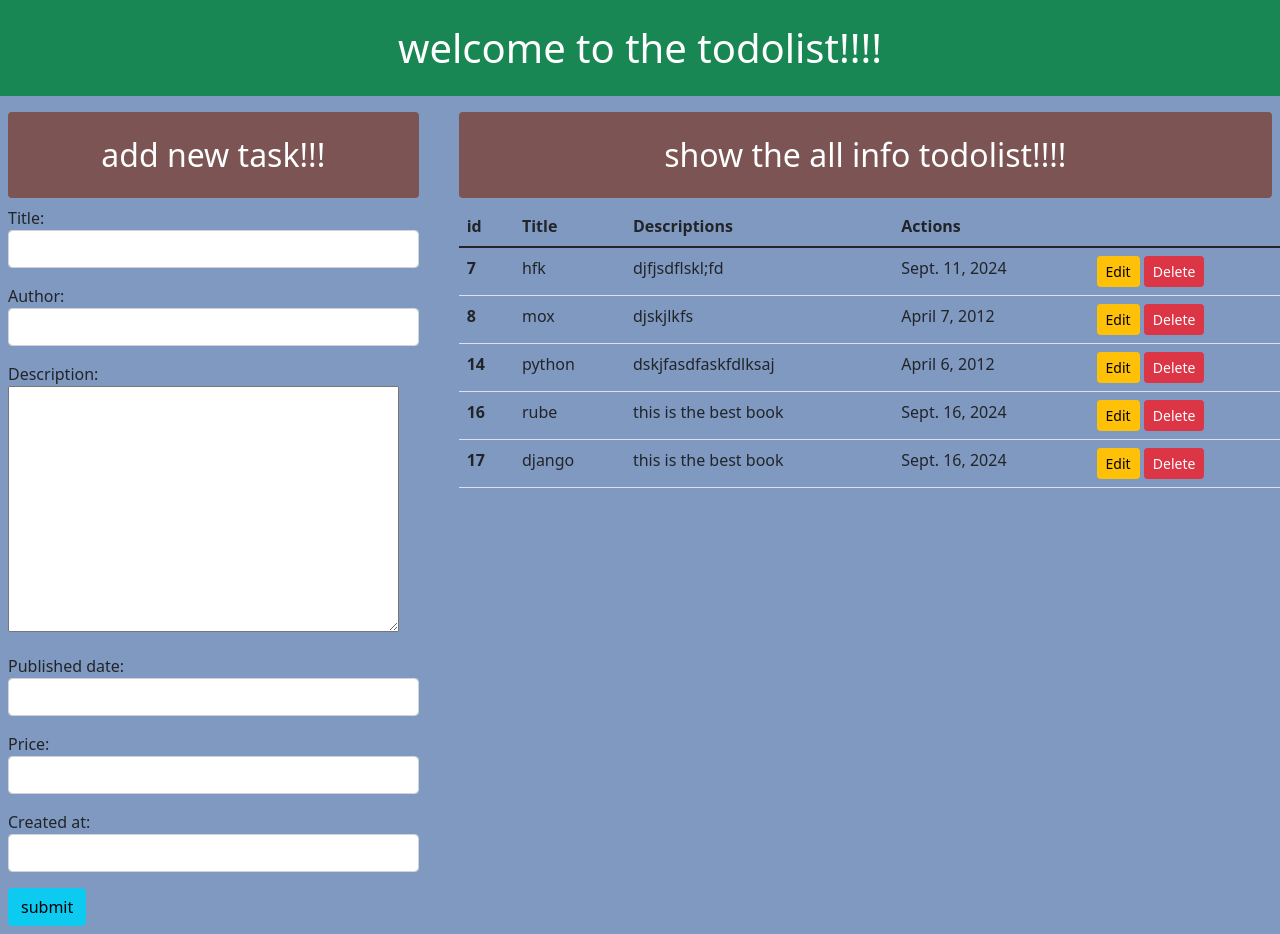
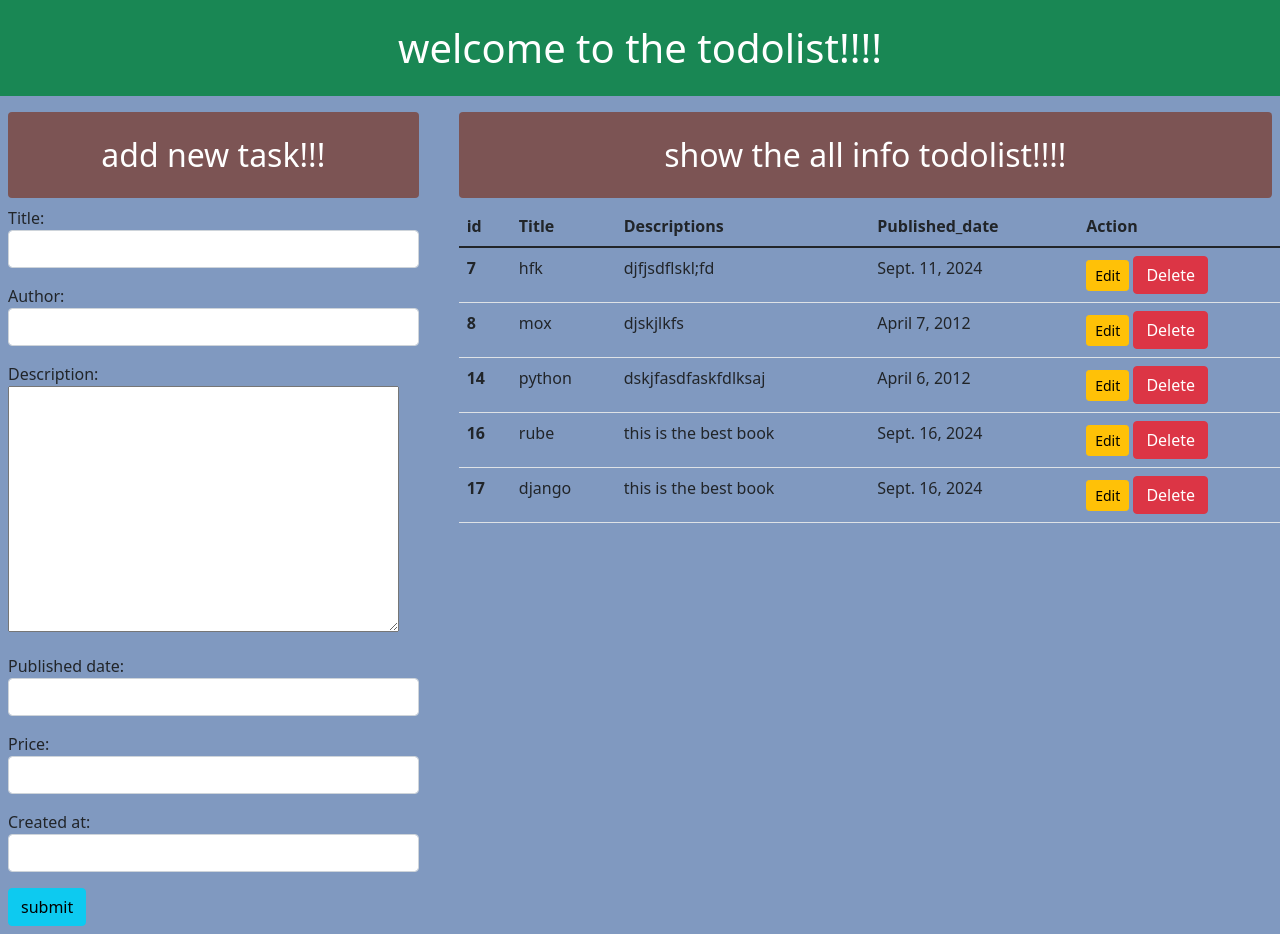
Before and after one commit to rahulgitit/Assessment_book, a Django app: page /home/ in a window 1280 px wide. Run offline with Django 4.2, Linux system fonts and the light colour scheme; data comes from the database, SQL or seed files in the repository; both versions use the stored data as it was after the commit.

Commit message:
this is new update

```diff
--- a/book_app/models.py
+++ b/book_app/models.py
@@ -7,8 +7,8 @@ class Book(models.Model):
     description = models.TextField()
     published_date = models.DateField()
     price = models.DecimalField(max_digits=5, decimal_places=2)
-    created_at = models.DateTimeField(auto_now=False, auto_now_add=False)
-    updated_at=models. DateTimeField (auto_now=True)
+    created_at = models.DateTimeField(auto_now=False, auto_now_add=False,blank=True, null=True)
+    updated_at=models. DateTimeField (auto_now=True,null=True, blank=True)
 
     def clean(self):
         if not self.title:
--- a/book_app/views.py
+++ b/book_app/views.py
@@ -29,13 +29,16 @@ class LoginView(APIView):
         if serializers.is_valid():
             username=serializers.validated_data["username"] # type: ignore
             password=serializers.validated_data["password"] # type: ignore
+            print(username, password)
             user=authenticate(username=username,password=password)
+            print(user)
             if user is not None:
                 access_token = AccessToken.for_user(user)
                 refresh_token = RefreshToken.for_user(user)
+                print("hello", user)
                 return Response({'access': str(access_token),'refresh_token':str(refresh_token)},status=status.HTTP_200_OK)
             else:
-                return Response({"message":"invalid username or password"},status=status.HTTP_400_BAD_REQUEST)
+                return Response({"message":"invalide username or password"},status=status.HTTP_400_BAD_REQUEST)
         return Response(serializers.errors, status=status.HTTP_400_BAD_REQUEST)
 
 
--- a/templates/index.html
+++ b/templates/index.html
@@ -29,7 +29,9 @@
                         <th scope="col">id</th>
                         <th scope="col">Title</th>
                         <th scope="col">Descriptions</th>
-                        <th scope="col">Actions</th>
+                        <th scope="col">Published_date</th>
+                        <th scope="col">Action</th>
+
                       </tr>
                     </thead>
                     <tbody>
@@ -43,7 +45,7 @@
                             <a href="{% url 'edit' data.id %}" class="btn btn-warning btn-sm">Edit</a>
                             <form action="{% url 'delete' data.id %}" method="post" class="d-inline">
                                 {% csrf_token %}
-                                <input type="submit" class="btn btn-danger btn-sm" value="Delete">
+                                <input type="submit" class="btn btn-danger" value="Delete">
                               </form>
                         </td>
                       </tr>
```
Also changed, not shown: book_app/migrations/0002_alter_book_created_at_alter_book_updated_at.py (added), db.sqlite3.
